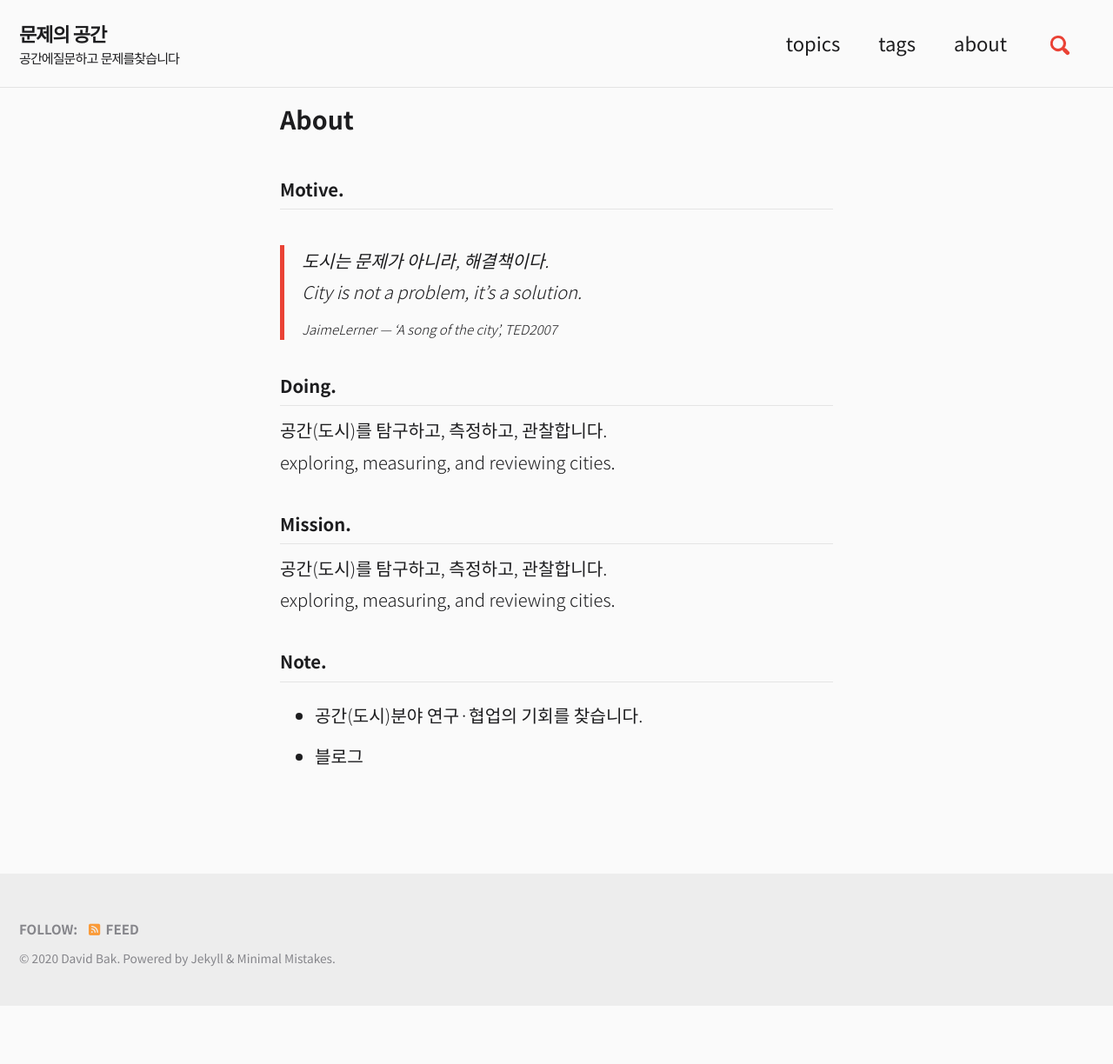
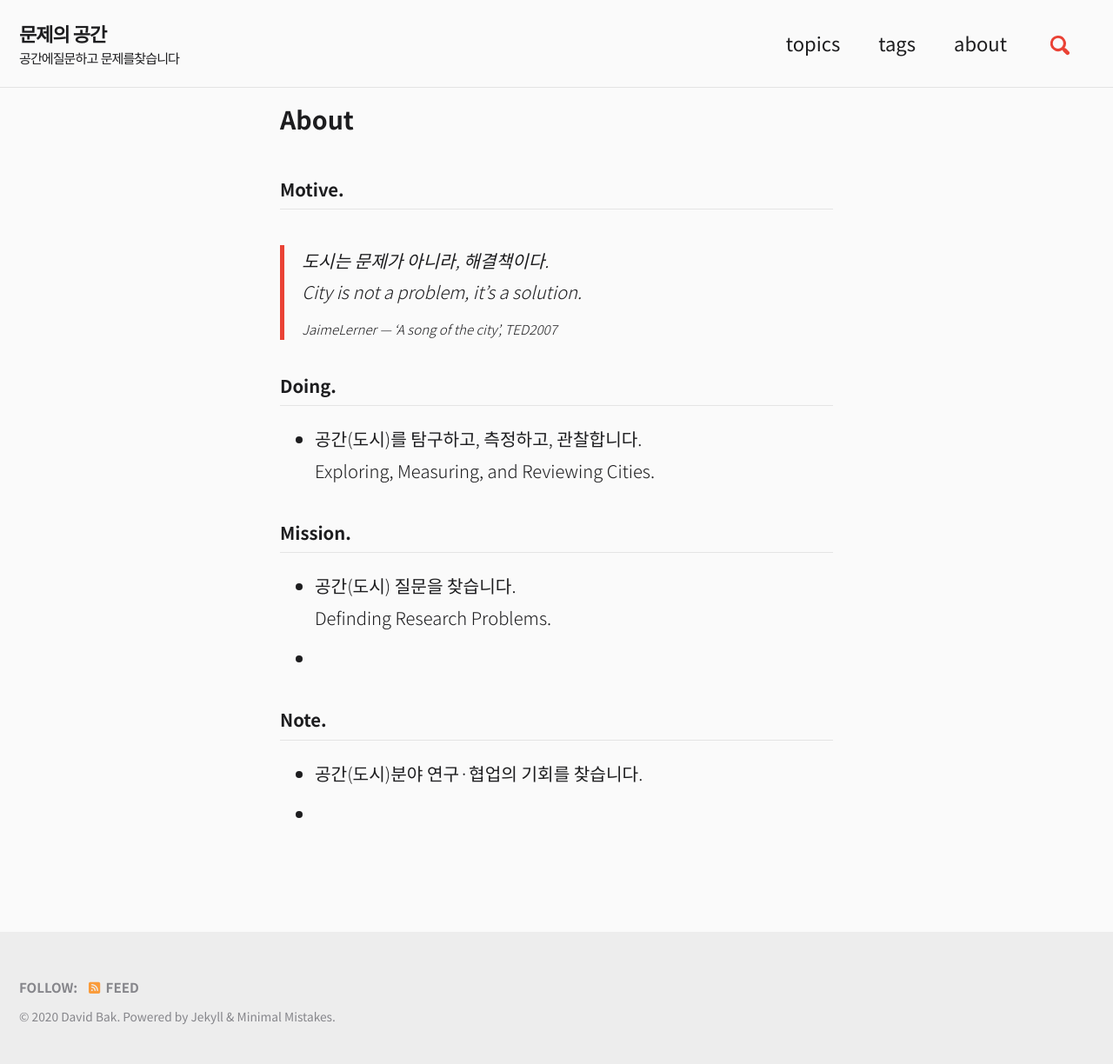
Before and after one commit to epplemint/epplemint.github.io, a Jekyll site: the page built from _pages/about.md, in a window 1280 px wide. Shown: the whole page at 87% size. Built offline with Jekyll 4.4.1, drawn with Linux system fonts in a browser that asks for light colours; cached includes are drawn as plain includes; nearby versions of some CDN libraries; before the commit the page ends 1157 px from its top, so only the background shows below that.

Commit message:
Update about.md

```diff
--- a/_pages/about.md
+++ b/_pages/about.md
@@ -17,20 +17,20 @@ layout: single
 
 ### Doing.
 
-공간(도시)를 탐구하고, 측정하고, 관찰합니다.<br>
-exploring, measuring, and reviewing cities.<br>
+- 공간(도시)를 탐구하고, 측정하고, 관찰합니다.<br>
+  Exploring, Measuring, and Reviewing Cities.<br>
 
 
 ### Mission.
 
-공간(도시)를 탐구하고, 측정하고, 관찰합니다.<br>
-exploring, measuring, and reviewing cities.<br>
-
+- 공간(도시) 질문을 찾습니다.<br>
+  Definding Research Problems.<br>
+-
 
 ### Note.
 
 - 공간(도시)분야 연구·협업의 기회를 찾습니다.
-- 블로그
+-
 
 
 
```
